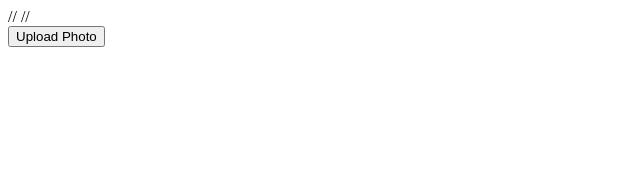
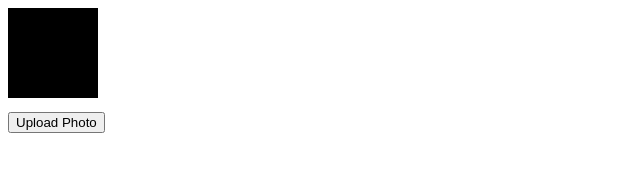
Before and after one commit to skwak/mirrortake, a plain HTML site: page index.html in a window 1280 px wide. Shown: the whole page, without its empty margins (0-640 px from the left). Drawn offline with nearby package versions, Linux system fonts and the light colour scheme.

Commit message:
begin svg logo

```diff
--- /dev/null
+++ b/assets/js/logo.js
@@ -0,0 +1,13 @@
+var svg = d3.select("#top")
+            .append("svg")
+            .attr("x", 0)
+            .attr("y", 0)
+            .attr("width", 100)
+            .attr("height", 100);
+
+var rect = svg.append("rect")
+              .attr("x", 0)
+              .attr("y", 0)
+              .attr("width", 90)
+              .attr("height", 90)
+              .style("fill", "#000");
--- a/index.html
+++ b/index.html
@@ -3,14 +3,14 @@
 <head>
   <meta charset="utf-8">
   <title>MIRRORTAKE</title>
-   <link rel="stylesheet" type="text/css" href="assets/style.css"></a>
-   //  <script src="http://code.jquery.com/jquery-latest.min.js"></script>
-  //  <script src="main.js"></script>
+   <link rel="stylesheet" type="text/css" href="assets/css/style.css" />
 </head>
 
 <body>
 
   <div id="container">
+
+    <div id="top"></div>
 
     <form>
       <button id="addButton">Upload Photo</button>
@@ -18,6 +18,10 @@
 
   </div>
 
+  <script src="https://cdnjs.cloudflare.com/ajax/libs/d3/3.5.5/d3.min.js" charset="utf-8"></script>
+  <script src="http://code.jquery.com/jquery-latest.min.js"></script>
+  <script src="assets/js/logo.js"></script>
+
 </body>
 
 </html>
```
Also changed, not shown: assets/css/style.css (added).
